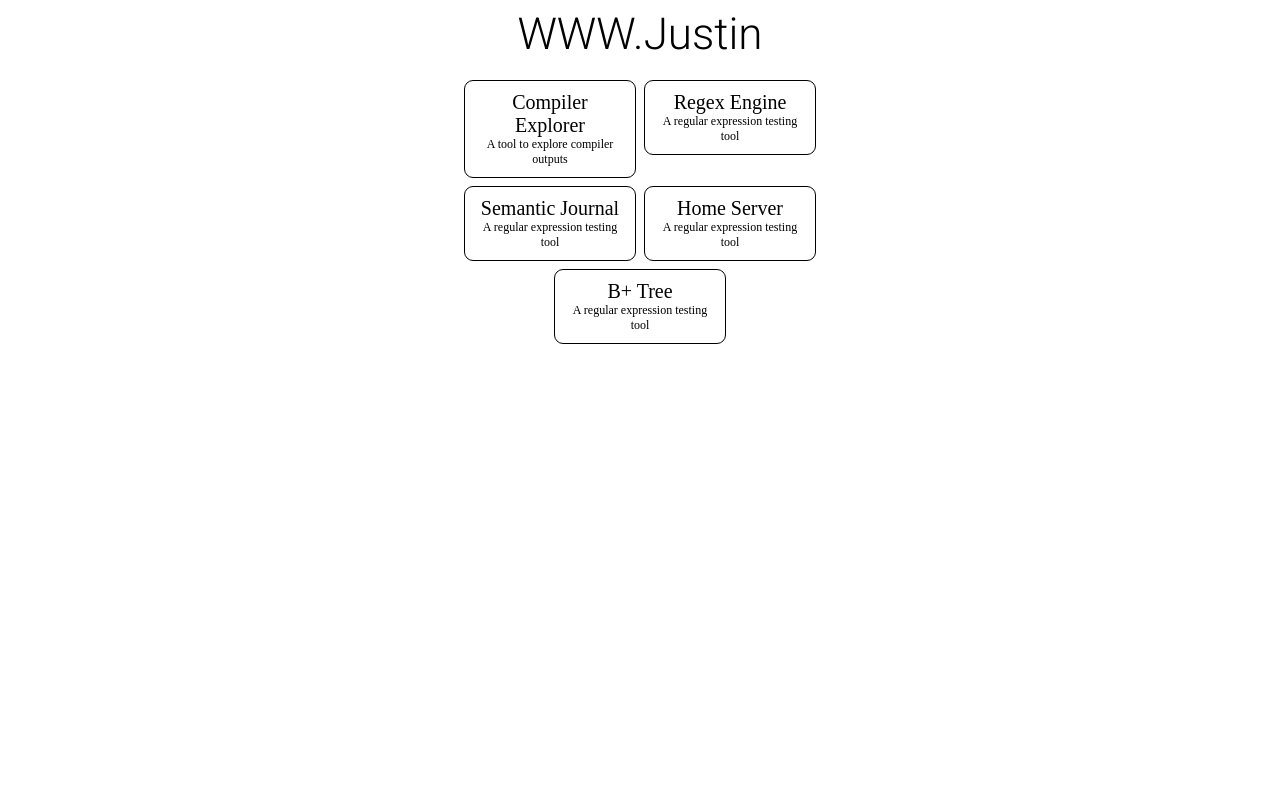
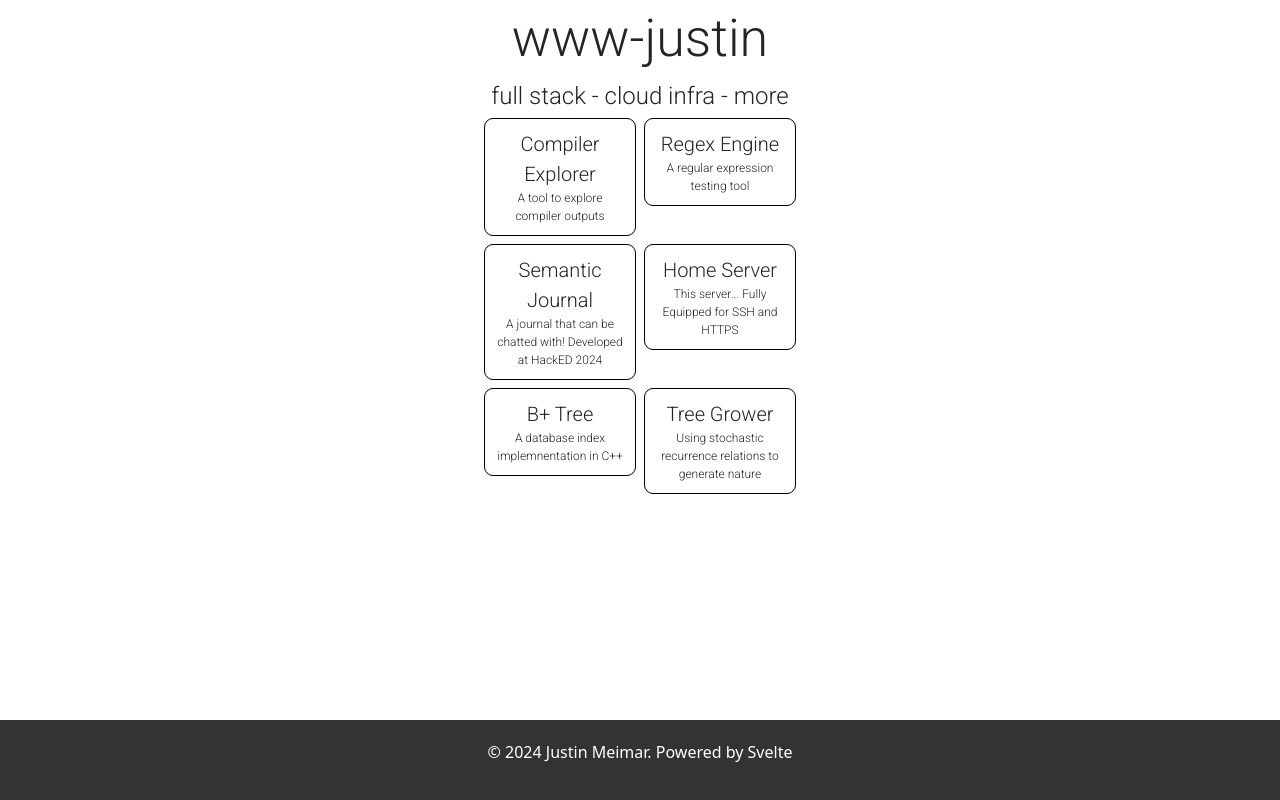
Before and after one commit to JustinMeimar/www-justin, a SvelteKit app in the folder app/: page / in a window 1280 px wide. Built offline with nearby package versions, Linux system fonts and the light colour scheme.

Commit message:
start tree builder

```diff
--- a/app/package.json
+++ b/app/package.json
@@ -13,7 +13,7 @@
 		"@sveltejs/adapter-auto": "^3.0.0",
 		"@sveltejs/kit": "^2.0.0",
 		"@sveltejs/vite-plugin-svelte": "^3.0.0",
-		"svelte": "^4.2.7",
+		"svelte": "^4.2.8",
 		"svelte-check": "^3.6.0",
 		"tslib": "^2.4.1",
 		"typescript": "^5.0.0",
@@ -21,6 +21,8 @@
 	},
 	"type": "module",
 	"dependencies": {
+		"@sveltestrap/sveltestrap": "^6.2.1",
+		"d3": "^7.8.5",
 		"matter-js": "^0.19.0"
 	}
 }
--- a/app/src/app.html
+++ b/app/src/app.html
@@ -2,6 +2,10 @@
 <html lang="en">
 	<head>
 		<meta charset="utf-8" />
+		<link
+			rel="stylesheet"
+			href="https://cdn.jsdelivr.net/npm/bootstrap@5.3.2/dist/css/bootstrap.min.css"
+		/>
 		<link rel="icon" href="%sveltekit.assets%/favicon.png" />
 		<meta name="viewport" content="width=device-width, initial-scale=1" />
 		%sveltekit.head%
--- a/app/src/routes/+page.svelte
+++ b/app/src/routes/+page.svelte
@@ -1,63 +1,93 @@
 <script lang="ts">
+    // import { Navbar, NavbarBrand, NavbarToggler, Collapse, Nav, NavItem, NavLink } from '@sveltestrap/sveltestrap';
     import Showcase from './Showcase.svelte';
     import type { Project } from '$lib/index';
+    import Footer from './Footer.svelte';
+    import Navbar from './Navbar.svelte';
 
+    let isOpen = false;
     let projects: Project[] = [
         {
             title: 'Compiler Explorer',
             route: 'compiler',
             desc: 'A tool to explore compiler outputs',
             imgLink: 'path/to/compiler-explorer-image.jpg',
-            date: "June 2023"
+            date: "June 2023",
         },
         {
             title: 'Regex Engine',
             route: 'regex-engine',
             desc: 'A regular expression testing tool',
             imgLink: 'path/to/regex-engine-image.jpg',
-            date: "May 2023"
+            date: "May 2023",
         },
         {
             title: 'Semantic Journal',
             route: 'semantic-journal',
-            desc: 'A regular expression testing tool',
+            desc: 'A journal that can be chatted with! Developed at HackED 2024',
             imgLink: 'path/to/regex-engine-image.jpg',
-            date: "May 2023"
+            date: "May 2023",
         },
         {
             title: 'Home Server',
             route: 'home-server',
-            desc: 'A regular expression testing tool',
+            desc: 'This server... Fully Equipped for SSH and HTTPS',
             imgLink: 'path/to/regex-engine-image.jpg',
-            date: "May 2023"
+            date: "May 2023",
         },
         {
             title: 'B+ Tree',
             route: 'btree',
-            desc: 'A regular expression testing tool',
+            desc: 'A database index implemnentation in C++',
             imgLink: 'path/to/regex-engine-image.jpg',
-            date: "May 2023"
+            date: "May 2023",
+        },
+        {
+            title: 'Tree Grower',
+            route: 'tree',
+            desc: 'Using stochastic recurrence relations to generate nature',
+            imgLink: 'path/to/regex-engine-image.jpg',
+            date: "May 2023",
         },
     ];
 
 </script>
 
+<svelte:head>
+  <link rel="stylesheet" href="https://cdn.jsdelivr.net/npm/bootstrap@5.3.2/dist/css/bootstrap.min.css">
+</svelte:head>
+
+<Navbar></Navbar>
+
 <div class="site-title">
-    WWW.Justin
+    www-justin
+</div>
+<div class="site-sub-title">
+    full stack - cloud infra - more
 </div>
 <p>
     <Showcase items={projects}/>
 </p>
+<Footer></Footer>
 
 <link href="https://fonts.googleapis.com/css2?family=Roboto:wght@300;400;500&display=swap" rel="stylesheet">
 
 <style>
+    @import 'https://cdn.jsdelivr.net/npm/bootstrap@5.3.2/dist/css/bootstrap.min.css';
     .site-title {
-        font-size: 44px;
+        font-size: 52px;
         margin: 0 auto;
         text-align: center;
         font-family: 'Roboto', sans-serif;
-        font-weight: 200;
+        font-weight: 100;
+        width: 100%;
+    }
+    .site-sub-title {
+        font-size: 24px;
+        margin: 0 auto;
+        text-align: center;
+        font-family: 'Roboto', sans-serif;
+        font-weight: 100;
         width: 100%;
     }
 </style>
--- /dev/null
+++ b/app/src/routes/Footer.svelte
@@ -0,0 +1,24 @@
+<footer class="footer">
+    <div class="container">
+        <p>© 2024 Justin Meimar. Powered by Svelte</p>
+    </div>
+</footer>
+
+<style>
+    .footer {
+        background-color: #333;
+        color: white;
+        text-align: center;
+        padding: 20px 0;
+        position: absolute;
+        bottom: 0;
+        width: 100%;
+    }
+
+    .container {
+        max-width: 1200px;
+        margin: auto;
+        padding: 0 20px;
+    }
+
+</style>
--- /dev/null
+++ b/app/src/routes/Navbar.svelte
@@ -0,0 +1,18 @@
+<script lang="ts">
+    import { Navbar, NavbarBrand, NavbarToggler, Collapse, Nav, NavItem, NavLink } from '@sveltestrap/sveltestrap';
+</script>
+
+<Navbar
+  class=""
+  container="md"
+  color="info-subtle"
+  dark={false}
+  expand="md"
+  fixed=""
+  light
+  sticky=""
+  theme="dark">
+    <NavbarBrand href="/">
+        Home
+    </NavbarBrand>
+</Navbar>
--- a/app/src/routes/Showcase.svelte
+++ b/app/src/routes/Showcase.svelte
@@ -1,28 +1,12 @@
 <script lang="ts">
+
+    import { Button, Col, Row } from '@sveltestrap/sveltestrap';
     import { onMount } from 'svelte';
     import type { Project } from '$lib/index';
 
     export let items : Project[] = [];
 
-
-
-    const url='/projects'
-    // const maxWidth = '45px;'
-    // function handleClick(item : string) {
-    //     console.log("Clicked item:", item);
-    // }
-
-    // function createContainerPartitions(width: number, height: number, n: number) {
-
-    //     const cols = 3;
-    //     const rows = Math.ceil(n / cols);
-    //     const remainder = n % cols;
-
-    //     console.log(rows, remainder);
-    // }
-
     onMount(() => {
-        // createContainerPartitions(400, 800, 8);
     })
 
 </script>
@@ -50,6 +34,8 @@
         max-width: 450px;
         justify-content: center;
         align-content: center;
+        font-family: 'Roboto', sans-serif;
+        font-weight: 350;
     }
     .showcase-item {
         min-width: 150px;
@@ -61,7 +47,7 @@
         padding: 10px;
     }
     .showcase-item:hover .showcase-item-title {
-        font-size: 1.5em;
+        font-size: 1.9em;
     }
     .showcase-item-desc {
         font-size: 12px;
@@ -71,7 +57,7 @@
         font-size: 20px;
     }
     .plain-link {
-        text-decoration: none; /* Removes underline */
-        color: inherit; /* Inherits color from parent */
+        text-decoration: none;
+        color: inherit;
     }
 </style>
--- a/app/src/routes/projects/compiler/+page.svelte
+++ b/app/src/routes/projects/compiler/+page.svelte
@@ -1,4 +1,9 @@
 <script>
+    import Footer from '../../Footer.svelte';
+    import Navbar from '../../Navbar.svelte';
+    import Editor from './Editor.svelte';
+
+    import { Button, Dropdown, DropdownToggle, DropdownMenu, DropdownItem, Nav } from "@sveltestrap/sveltestrap";
     let editorContent = '';
     let llvmIRContent = '';
     let outputContent = '';
@@ -8,24 +13,41 @@
 
     let defaultProgram = "hello-world";
     const programs = ["hello-world", "fibonacci", "merge-sort", "generator"];
+    let dropdownOpen = false;
 
     function clearOutput() {
         outputContent = '';
     }
 
+    function selectProgram(program) {
+        defaultProgram = program;
+    }
 </script>
 
+<div class="component-body">
+    <Navbar></Navbar>
+    <div class="header">
+        <div class="title">
             Compiler Explorer
-<div class="container">
+        </div>
+    </div>
+    <div class="area-container">
         <div class="editor-container">
             Program
             <div class="utility-bar">
-            <button> Run</button>
-            <select bind:value={defaultProgram}>
+                <Button color="primary">Run</Button>
+                <Dropdown isOpen={dropdownOpen} toggle={() => dropdownOpen = !dropdownOpen}>
+                    <DropdownToggle caret>
+                        {defaultProgram}
+                    </DropdownToggle>
+                    <DropdownMenu>
                         {#each programs as program}
-                    <option value={program}>{program}</option>
+                            <DropdownItem on:click={() => selectProgram(program)}>
+                                {program}
+                            </DropdownItem>
                         {/each}
-            </select>
+                    </DropdownMenu>
+                </Dropdown>
                 <input type="range" min="12" max="30" bind:value={editorFontSize} />
             </div>
             <textarea bind:value={editorContent} class="editor-textarea"></textarea>
@@ -33,26 +55,65 @@ Compiler Explorer
         <div class="ir-container">
             LLVM IR
             <div class="utility-bar">
-            <button> Optimize</button>
+                <Button color="secondary">Optimize</Button>
             </div>
+            <!-- <Editor></Editor> -->
             <textarea bind:value={llvmIRContent} class="editor-textarea"></textarea>
         </div>
         <div class="output-container">
             Output
             <div class="utility-bar">
-            <button on:click={clearOutput}>Clear</button>
+                <Button color="warning" on:click={clearOutput}>Clear</Button>
             </div>
             <textarea bind:value={outputContent} class="editor-textarea"></textarea>
         </div>
     </div>
+    <Footer></Footer>
+</div>
 
 <style>
-    .container {
+    .component-body {
+        /* color: #E0E0E0; */
         display: flex;
+        flex-direction: column;
         height: 100vh;
-        width: 100vw;
+        min-width: 100%;
+        margin: 0;
+        padding: 0;
+        /* border: 1px solid white; */
+        /* background-color: #1A1A1A; */
     }
+    .area-container {
+        display: flex;
+        flex: 1;
+        min-width: 100%;
+    }
+    .utility-bar {
+        display: flex;
+    }
+    .editor-container, .ir-container, .output-container {
+        flex: 1;
+        overflow: hidden;
+        border: 1px solid black;
+        padding: 10px;
+    }
+    .title {
+        font-size: 40px;
+        font-weight: 200;
+    }
+    .editor-textarea {
+        width: 100%;
+        color: #E0E0E0;
+        padding: 10px;
+        resize: none;
+        font-family: 'Consolas', 'Monaco', monospace;
+        font-size: 16px;
+        /* background-color: #1A1A1A; */
+        /* border: 2px solid #C084FC; */
+    }
+</style>
 
+<!-- /*
     .editor-container, .ir-container, .output-container {
         flex: 1;
         overflow: hidden;
@@ -73,9 +134,8 @@ Compiler Explorer
         font-family: 'Consolas', 'Monaco', monospace;
         font-size: 16px;
     }
-</style>
-
-
+    */
+ -->
 <!--  Colors
     --deep-black: #0D0D0D;
     --muted-black: #1A1A1A;
--- /dev/null
+++ b/app/src/routes/projects/compiler/Editor.svelte
@@ -0,0 +1,22 @@
+<script>
+// // @ts-nocheck
+
+//     import Editor from 'svelte-monaco';
+
+//     const editorOptions = {
+//         scrollbar: {
+//             vertical: 'hidden',
+//             horizontal: 'hidden'
+//         },
+//         padding: {
+//             top: 2,
+//             bottom: 2
+//         },
+//         minimap: {
+//             enabled: false
+//         }
+//     };
+</script>
+
+<!-- <Editor language="javascript" value="console.log('Hello World!')" options={editorOptions} /> -->
+<!--  -->
```
Also changed, not shown: app/src/routes/projects/+page.svelte (deleted, +0 -13 lines), app/src/routes/projects/tree/+page.svelte (added, +94 -0 lines), 1 other file (tests, documents, lock files or other folders). Lines whose indentation alone changed are shown as unchanged.
